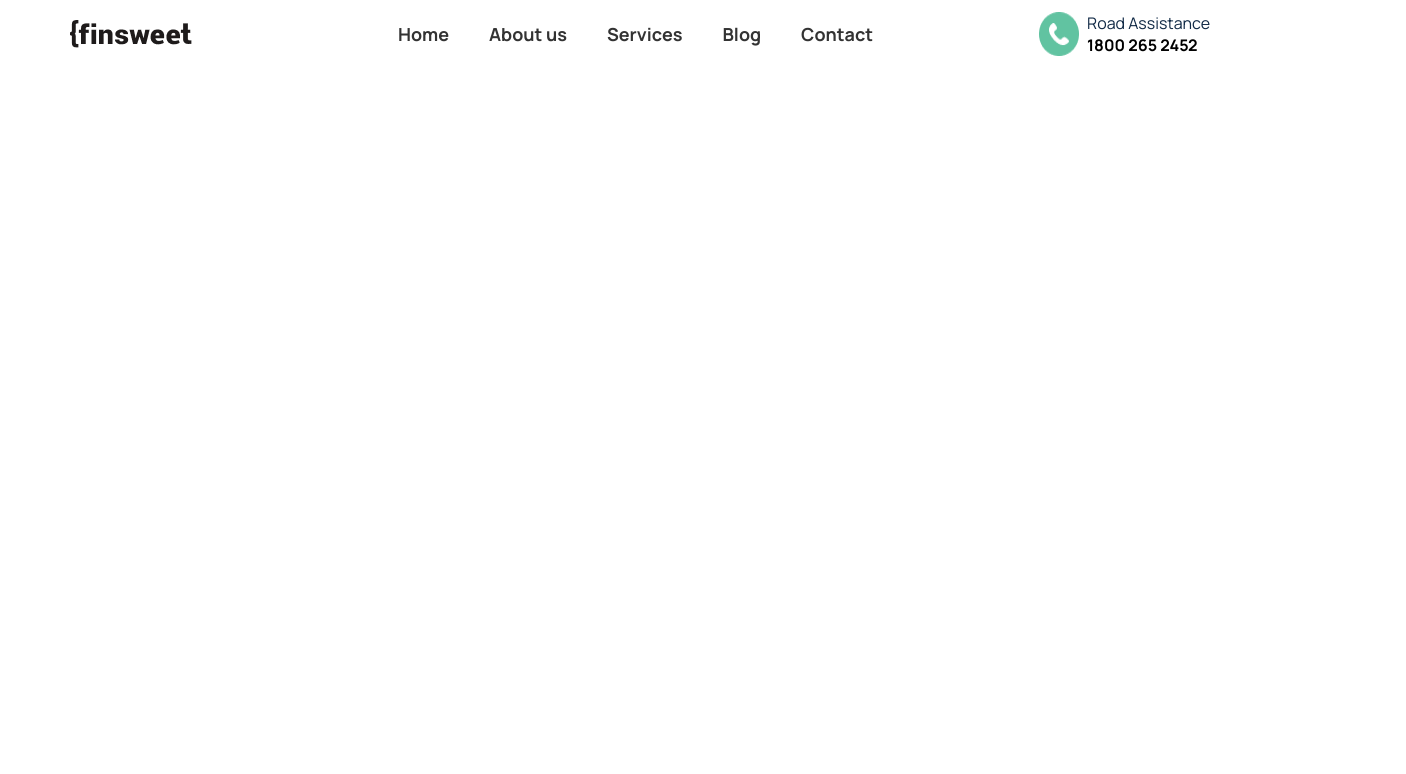
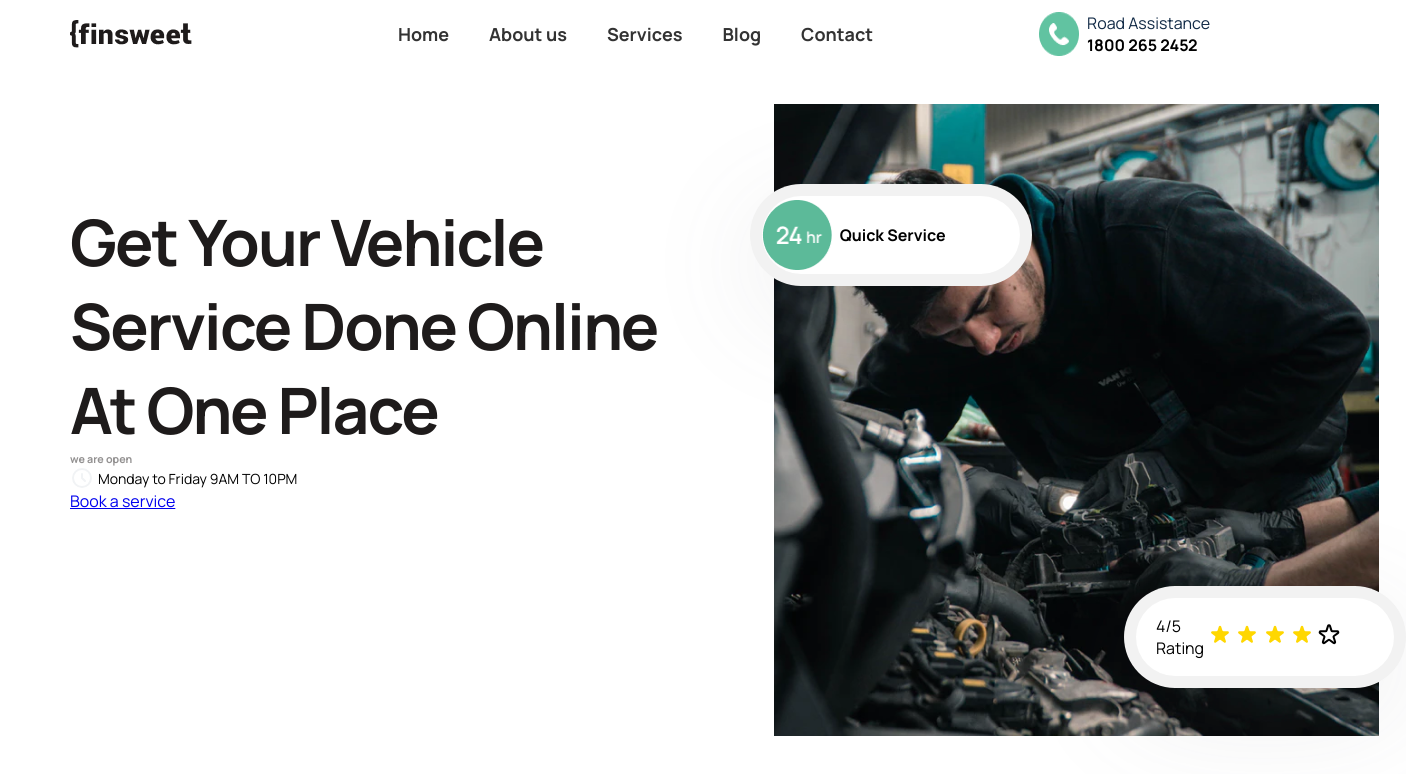
Before and after one commit to phemmyblaze/finsweet, a plain HTML site: page index.html in a window 1280 px wide. Shown: the whole page, 1406 px wide, since content can reach past the window. Drawn offline with Linux system fonts and the light colour scheme.

Commit message:
hero section almost done

```diff
--- a/css/style.css
+++ b/css/style.css
@@ -65,3 +65,114 @@ a:hover {
 .whatsapp-text span {
   font-weight: bold;
 }
+
+.hero-section {
+  display: grid;
+  grid-template-columns: repeat(2, 1fr);
+  column-gap: 80px;
+  margin-top: 48px;
+}
+/* HERO SECTION BEGINNING */
+
+.hero-text {
+  padding-top: 96px;
+}
+.hero-text h1 {
+  width: 624px;
+  height: 252px;
+  right: 976px;
+  top: 252px;
+  font-style: normal;
+  font-weight: 800;
+  font-size: 64px;
+  line-height: 84px;
+
+  letter-spacing: -0.03em;
+
+  color: #1e1b1b;
+  text-transform: capitalize;
+}
+
+.hero-text p {
+  align-items: center;
+  font-size: 14px;
+  padding-left: 4px;
+}
+.hero-text-small {
+  display: flex;
+  align-items: center;
+}
+
+.hero-text-icon {
+  width: 24px;
+  height: 24px;
+  stroke: #f1f3f5;
+}
+
+.hero-text h6 {
+  color: #939191;
+}
+
+/* HERO SECTION IMAGE */
+.hero-image {
+  background-image: url(../img/hero-image.png);
+  background-size: cover;
+  background-position: center;
+  width: 605px;
+  height: 632px;
+  left: 995px;
+  top: 170px;
+}
+
+.hero-image-small,
+.hero-image-small-2 {
+  display: flex;
+  width: 281.64px;
+  height: 102px;
+  left: 965px;
+  top: 251px;
+
+  background: linear-gradient(138.85deg, #ffffff -38.72%, #ffffff 153.95%);
+  border: 12px solid rgba(225, 225, 225, 0.43);
+  box-shadow: 0px 28px 118px rgba(109, 108, 115, 0.12);
+  border-radius: 59px;
+  align-items: center;
+}
+
+.hero-image-small {
+  font-weight: bold;
+  margin-top: 80px;
+  margin-left: -24px;
+}
+
+.hero-image-small-2 {
+  margin-top: 300px;
+  margin-left: 350px;
+  padding: 16px;
+}
+
+.hero-image-small-2 p {
+  display: flex;
+  flex-direction: column;
+  margin-right: 4px;
+  margin-left: 4px;
+}
+
+.img-24 {
+  width: 69.66px;
+  height: 70px;
+  left: 978.93px;
+  top: 266px;
+  margin-right: 8px;
+}
+
+.hero-icon {
+  fill: #ffd700;
+  width: 24px;
+  height: 24px;
+}
+
+.hero-icon-2 {
+  width: 24px;
+  height: 24px;
+}
--- a/index.html
+++ b/index.html
@@ -32,6 +32,51 @@
           </div>
         </div>
       </div>
+      <!-- HER0 SECTION -->
+      <div class="hero-section">
+        <div class="hero-text">
+          <h1>get your vehicle service done online at one place</h1>
+
+          <h6>we are open</h6>
+          <div class="hero-text-small">
+            <svg xmlns="http://www.w3.org/2000/svg" class="hero-text-icon" fill="none" viewBox="0 0 24 24" stroke="currentColor" stroke-width="2">
+                <path stroke-linecap="round" stroke-linejoin="round" d="M12 8v4l3 3m6-3a9 9 0 11-18 0 9 9 0 0118 0z" />
+              </svg>
+            <p>Monday to Friday 9AM TO 10PM</p>
+          </div>
+
+          <a href="#">Book a service</a>
+        </div>
+
+        <div class="hero-image">
+          <div class="hero-image-small">
+            <img src="./img/24.png" alt="24 icon" class="img-24"/>
+            <p>Quick Service</p>
+          </div>
+          <div class="hero-image-small-2">
+                <p>4/5 <span>Rating</span></p>
+                <div class="hero-i">
+                    <svg xmlns="http://www.w3.org/2000/svg" class="hero-icon" viewBox="0 0 20 20" fill="currentColor">
+                        <path d="M9.049 2.927c.3-.921 1.603-.921 1.902 0l1.07 3.292a1 1 0 00.95.69h3.462c.969 0 1.371 1.24.588 1.81l-2.8 2.034a1 1 0 00-.364 1.118l1.07 3.292c.3.921-.755 1.688-1.54 1.118l-2.8-2.034a1 1 0 00-1.175 0l-2.8 2.034c-.784.57-1.838-.197-1.539-1.118l1.07-3.292a1 1 0 00-.364-1.118L2.98 8.72c-.783-.57-.38-1.81.588-1.81h3.461a1 1 0 00.951-.69l1.07-3.292z" />
+                    </svg>
+                    <svg xmlns="http://www.w3.org/2000/svg" class="hero-icon" viewBox="0 0 20 20" fill="currentColor">
+                        <path d="M9.049 2.927c.3-.921 1.603-.921 1.902 0l1.07 3.292a1 1 0 00.95.69h3.462c.969 0 1.371 1.24.588 1.81l-2.8 2.034a1 1 0 00-.364 1.118l1.07 3.292c.3.921-.755 1.688-1.54 1.118l-2.8-2.034a1 1 0 00-1.175 0l-2.8 2.034c-.784.57-1.838-.197-1.539-1.118l1.07-3.292a1 1 0 00-.364-1.118L2.98 8.72c-.783-.57-.38-1.81.588-1.81h3.461a1 1 0 00.951-.69l1.07-3.292z" />
+                    </svg>
+                    <svg xmlns="http://www.w3.org/2000/svg" class="hero-icon" viewBox="0 0 20 20" fill="currentColor">
+                        <path d="M9.049 2.927c.3-.921 1.603-.921 1.902 0l1.07 3.292a1 1 0 00.95.69h3.462c.969 0 1.371 1.24.588 1.81l-2.8 2.034a1 1 0 00-.364 1.118l1.07 3.292c.3.921-.755 1.688-1.54 1.118l-2.8-2.034a1 1 0 00-1.175 0l-2.8 2.034c-.784.57-1.838-.197-1.539-1.118l1.07-3.292a1 1 0 00-.364-1.118L2.98 8.72c-.783-.57-.38-1.81.588-1.81h3.461a1 1 0 00.951-.69l1.07-3.292z" />
+                    </svg>
+                    <svg xmlns="http://www.w3.org/2000/svg" class="hero-icon" viewBox="0 0 20 20" fill="currentColor">
+                        <path d="M9.049 2.927c.3-.921 1.603-.921 1.902 0l1.07 3.292a1 1 0 00.95.69h3.462c.969 0 1.371 1.24.588 1.81l-2.8 2.034a1 1 0 00-.364 1.118l1.07 3.292c.3.921-.755 1.688-1.54 1.118l-2.8-2.034a1 1 0 00-1.175 0l-2.8 2.034c-.784.57-1.838-.197-1.539-1.118l1.07-3.292a1 1 0 00-.364-1.118L2.98 8.72c-.783-.57-.38-1.81.588-1.81h3.461a1 1 0 00.951-.69l1.07-3.292z" />
+                    </svg>
+                    <svg xmlns="http://www.w3.org/2000/svg" class="hero-icon-2" fill="none" viewBox="0 0 24 24" stroke="currentColor" stroke-width="2">
+                        <path stroke-linecap="round" stroke-linejoin="round" d="M11.049 2.927c.3-.921 1.603-.921 1.902 0l1.519 4.674a1 1 0 00.95.69h4.915c.969 0 1.371 1.24.588 1.81l-3.976 2.888a1 1 0 00-.363 1.118l1.518 4.674c.3.922-.755 1.688-1.538 1.118l-3.976-2.888a1 1 0 00-1.176 0l-3.976 2.888c-.783.57-1.838-.197-1.538-1.118l1.518-4.674a1 1 0 00-.363-1.118l-3.976-2.888c-.784-.57-.38-1.81.588-1.81h4.914a1 1 0 00.951-.69l1.519-4.674z" />
+                      </svg>
+                </div>
+
+            </div>
+          </div>
+        </div>
+      </div>
     </div>
   </body>
 </html>
```
Also changed, not shown: img/24.png (added), img/hero-image.png (added), 1 other file.
